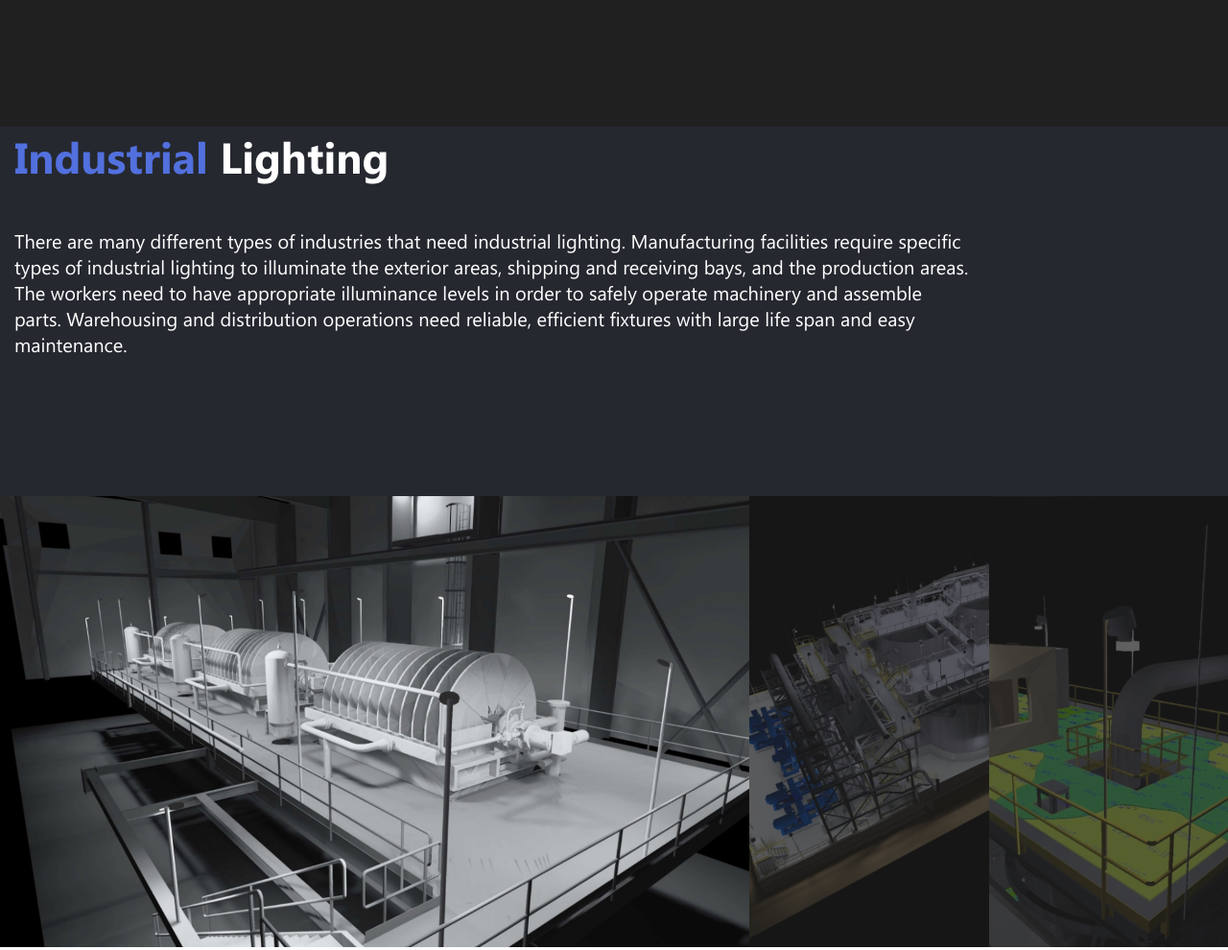
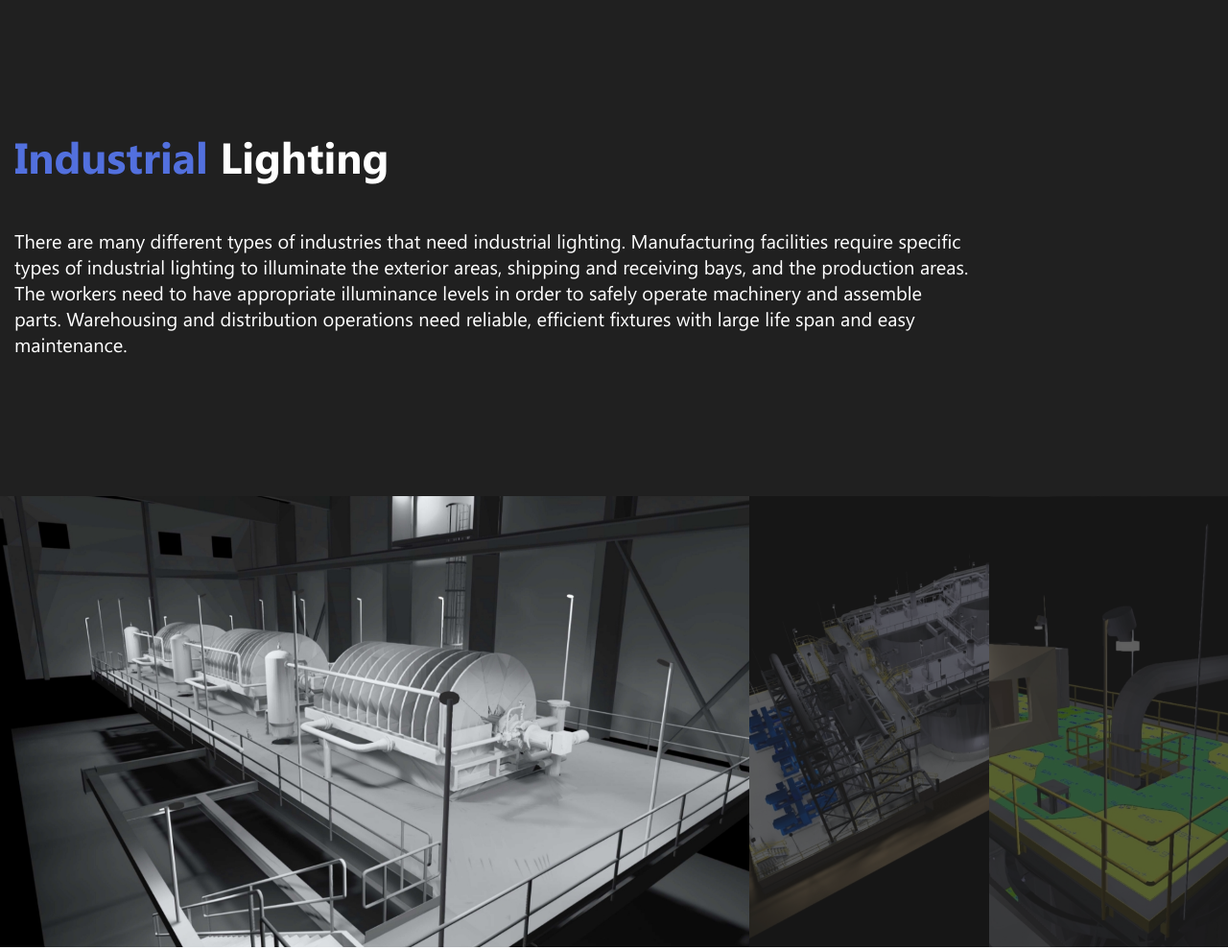
Before and after one commit to natali-frontend/engineering-solution, a website: page src/pages/rendering.html in a window 1280 px wide. Shown: the part 1544-2534 px from the top of the page at 96% size. Drawn offline with nearby package versions, Linux system fonts and the light colour scheme; files that its build step writes are made by us from their sources.

Commit message:
fix: background for industrial lighting

```diff
--- a/src/assets/scss/_rendering.scss
+++ b/src/assets/scss/_rendering.scss
@@ -65,7 +65,7 @@
   }
   .industrial-lighting {
     margin-bottom: 8.75rem;
-    background:    #25282F;
+    background:    #202020;
     z-index:       1;
     &-description {
       margin-bottom: 9.0625rem;
```
